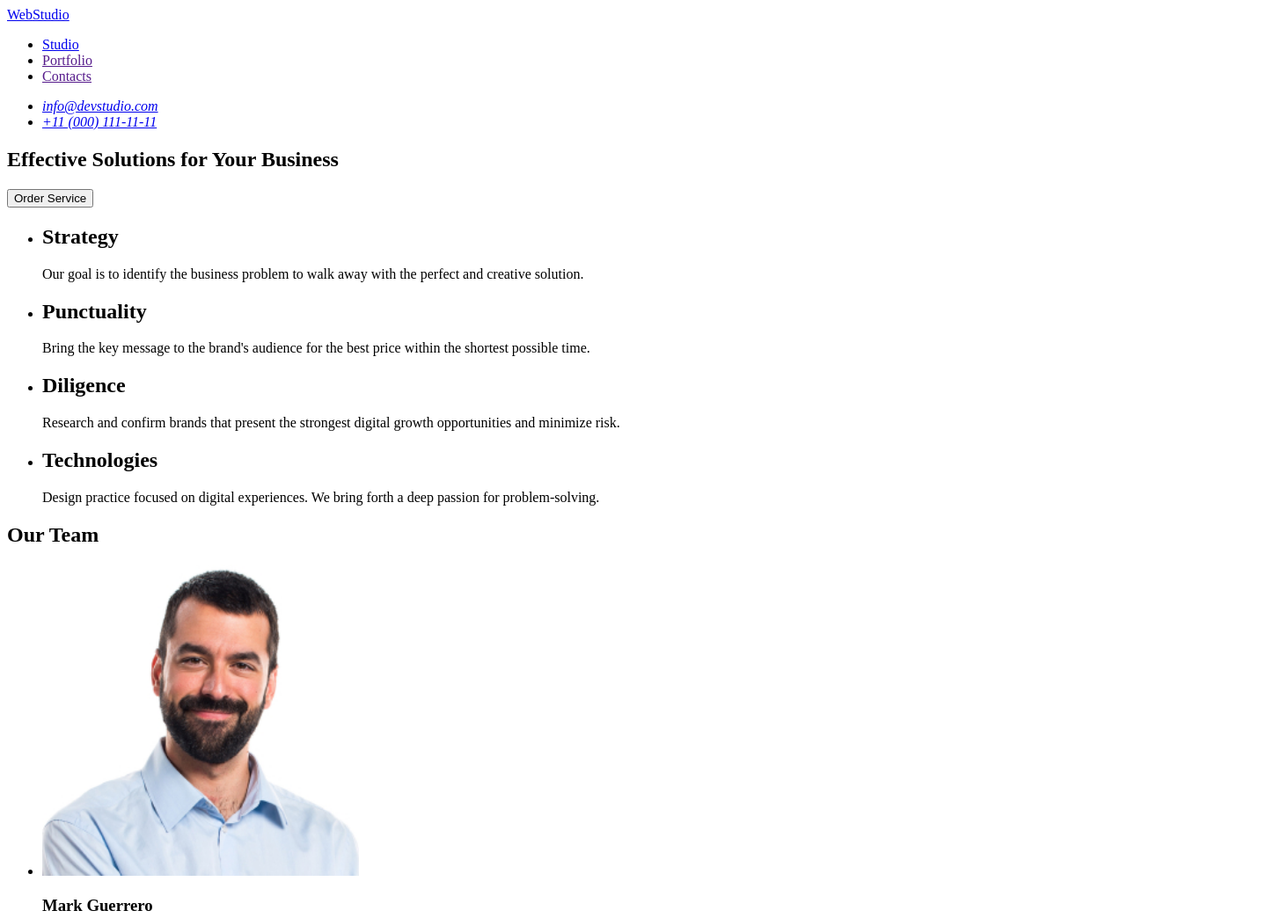
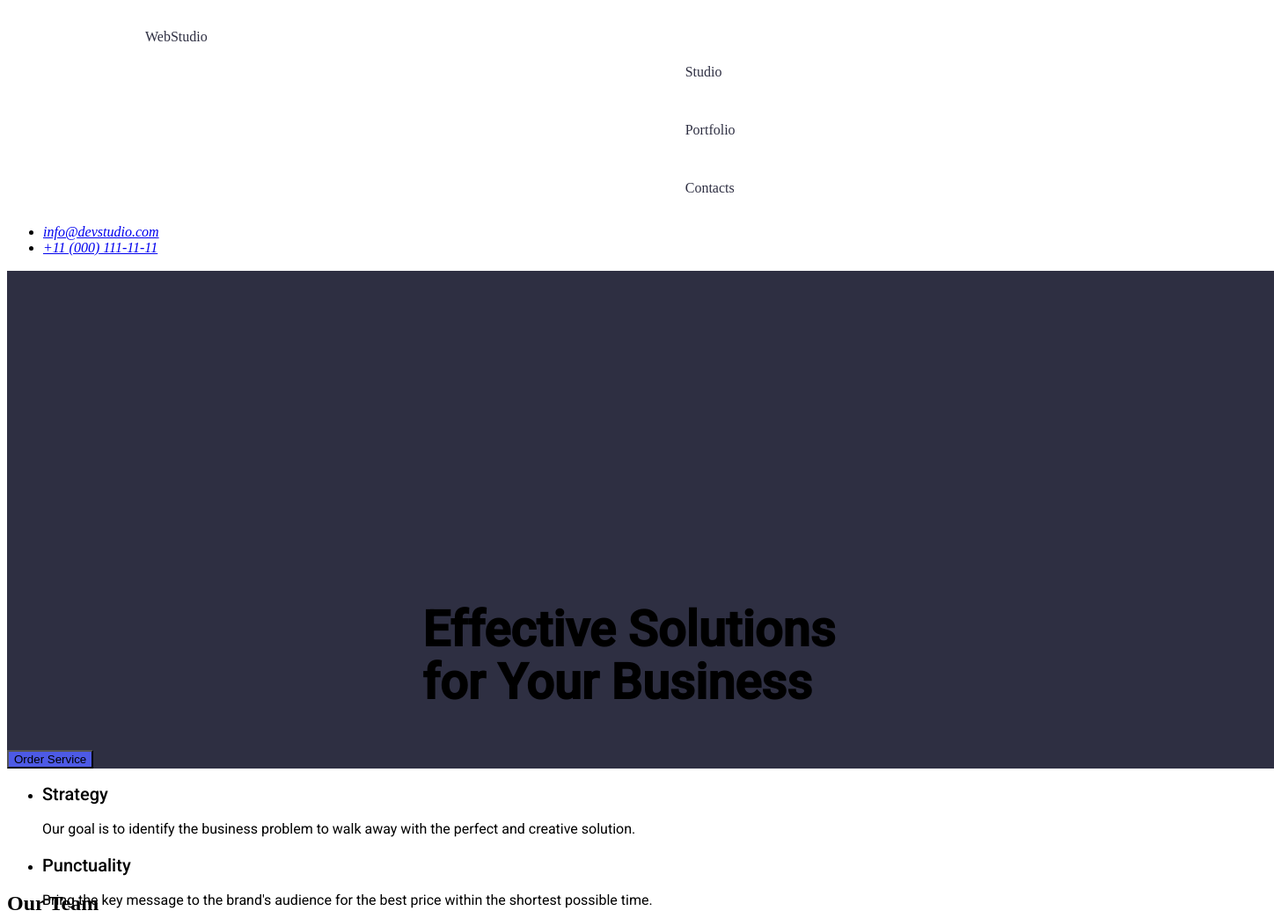
Before and after one commit to sefacrk/goit-markup-hw-03, a plain HTML site: page index.html in a window 1280 px wide. Shown: the top 1044 px of the page at 88% size, 1448 px wide, since content can reach past the window. Drawn offline with Linux system fonts and the light colour scheme.

Commit message:
css kodları başlandı

```diff
--- a/css/style.css
+++ b/css/style.css
@@ -0,0 +1,84 @@
+.nav-container {
+    justify-content: space-between;
+    align-items: center;
+    background-color: #E7E9FC
+    color: white;
+   padding: 1px;
+}
+.navbar {
+    display: flex;
+
+
+
+
+}
+.navbar a {
+    color: #2E2F42;
+    text-decoration: none;
+    padding-top: 24px;
+    padding-left: 156px;
+}
+.navbar-container ul {
+justify-content: space-between;
+display: flex;
+align-items: center;
+color: #2E2F42;
+}
+.navbar li {
+    list-style-type: none;
+    display: flex;
+    align-items: center;
+    padding-left: 347px;
+    padding-top: 24px;
+    gap: 40px;
+}
+.first-section {
+    background-color: #2E2F42;
+    width: 1440px;
+    height: 400;
+    padding-top: 72px;
+}
+.first-section .button {
+    background-color: #4D5AE5;
+    width: Hug (169px);
+    height: Hug (56px);
+    padding: 16px, 32px, 16px, 32px;
+
+    gap: 10px;
+    radius: 4px;
+}
+.first-section h1 {
+    font-weight: 700;
+    font-size: 56px;
+    line-height: 60px;
+    letter-spacing: %2;
+    align-items: center;
+    font-family: "Roboto",sans-serif;
+    width: 496px;
+    height: 120px;
+    padding-top: 260px;
+    padding-left: 472px;
+}
+.second-section {
+    width: 1128px;
+height: 104px;
+top: 120px;
+left: 120px;
+
+}
+.second-section .list-header {
+    font-weight: 500;
+    font-size: 20px;
+    line-height: 24px;
+    letter-spacing: %2;
+    font-family: "Roboto",sans-serif;
+
+}
+
+.second-section .list-text {
+    font-weight: 400;
+    font-size: 16px;
+    font-family: "Roboto",sans-serif;
+    line-height: 24px;
+    letter-spacing: %2;
+}
--- a/index.html
+++ b/index.html
@@ -14,9 +14,9 @@
     <title>Homework 3</title>
 </head>
 <body>
-    <header>
+    <header class="nav-container">
         <nav class="navbar">
-            <a class="logo link" href="./index.html">Web<span class="logotext">Studio</span></a>
+            <a class="logo-link" href="./index.html">Web<span class="logotext">Studio</span></a>
             <ul class="list">
                 <li class="nav-item"> <a class="link" href="./index.html">Studio</a></li>
                 <li class="nav-item"> <a class="link" href="">Portfolio</a></li>
@@ -31,7 +31,6 @@
                     <a class="link" href="mailto:info@devstudio.com">info@devstudio.com</a></li>
                 <li class="nav-contact">
                     <a class="link" href="tel:+11(000)111-11-11">+11 (000) 111-11-11</a></li>
-
 
             </ul>
         </address>
```
